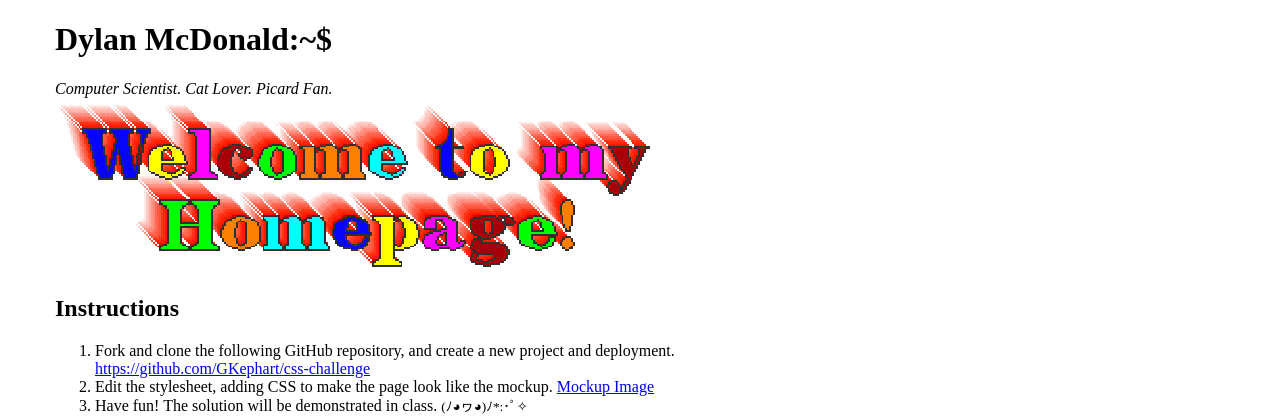
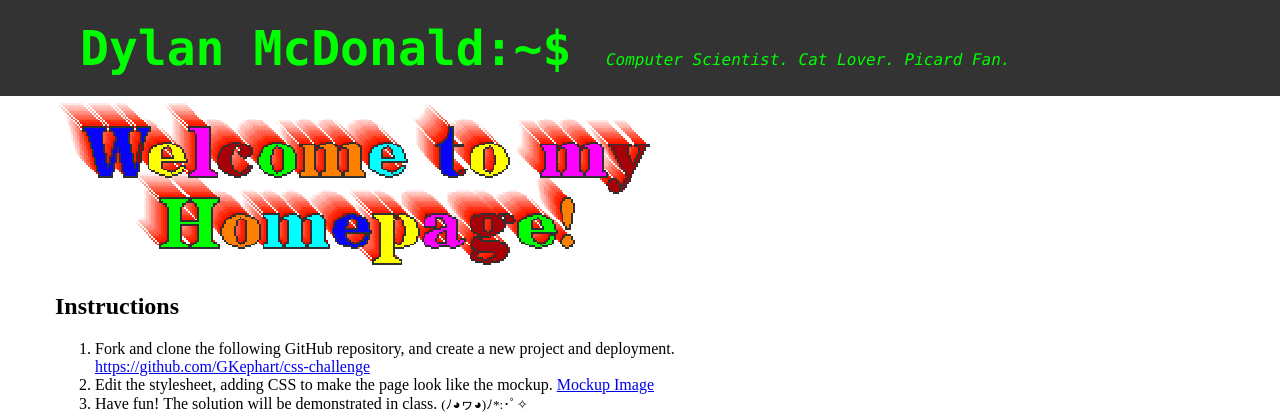
Before and after one commit to uss-hopper/css-challenge-EricaTollefson, a PHP site: page / in a window 1280 px wide. Shown: the top 420 px of the page. Run offline with PHP 8.4, Linux system fonts and the light colour scheme.

Commit message:
updated header font, color, alignment

```diff
--- a/css/style.css
+++ b/css/style.css
@@ -61,3 +61,26 @@ body { width: 100%;}
 * * Pseudo Classes
 * * Attribute Selectors
 ******************************************************/
+
+header {
+	background-color: #333333;
+	min-height: 12vh;
+	display: flex;
+	overflow: auto;
+	margin: auto;
+	font-family: Inconsolata, Monaco, monospace;
+	width: 100%;
+	flex-direction: row;
+	align-items: center;
+	color: #00FF00;
+}
+
+h1 {
+	font-size: 48px;
+	display: inline;
+	padding: 25px 25px;
+}
+
+em {
+
+}
```
